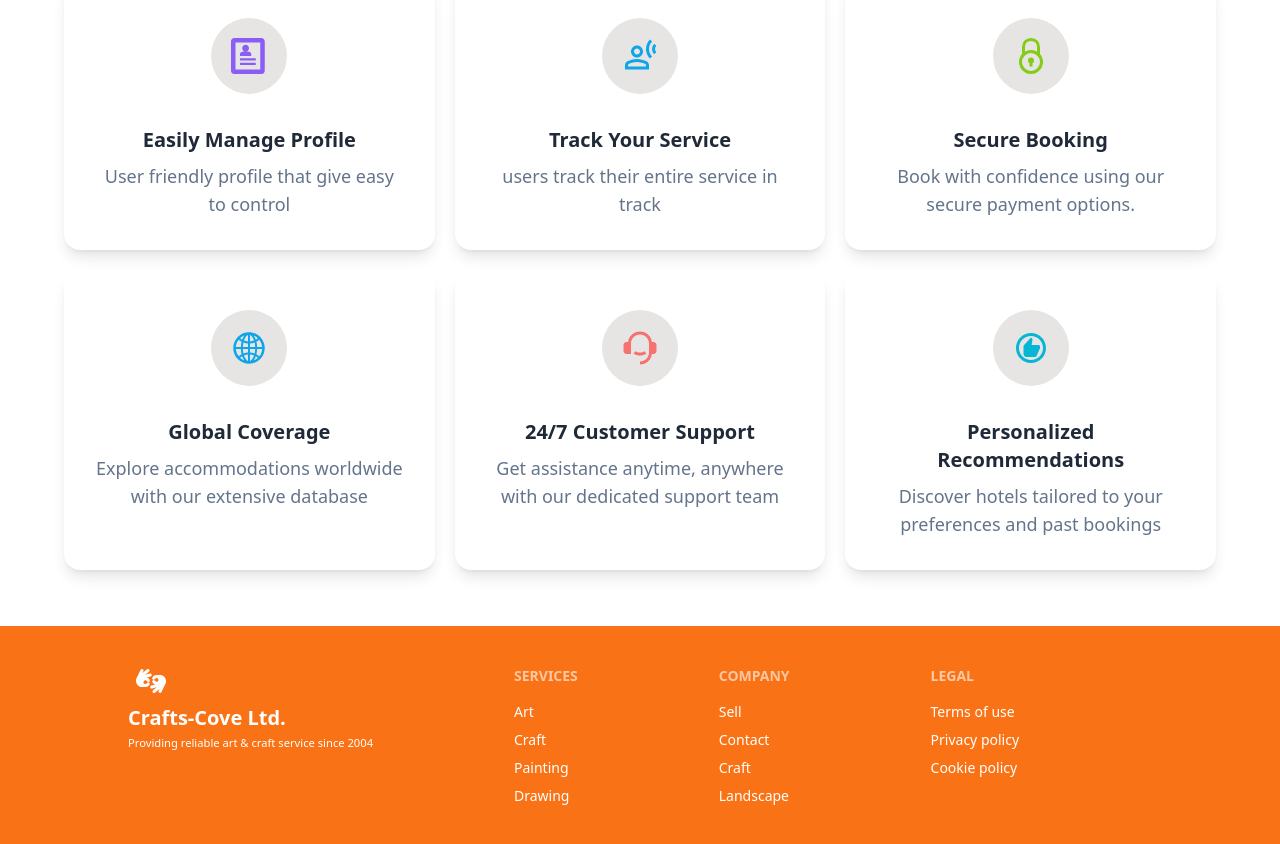
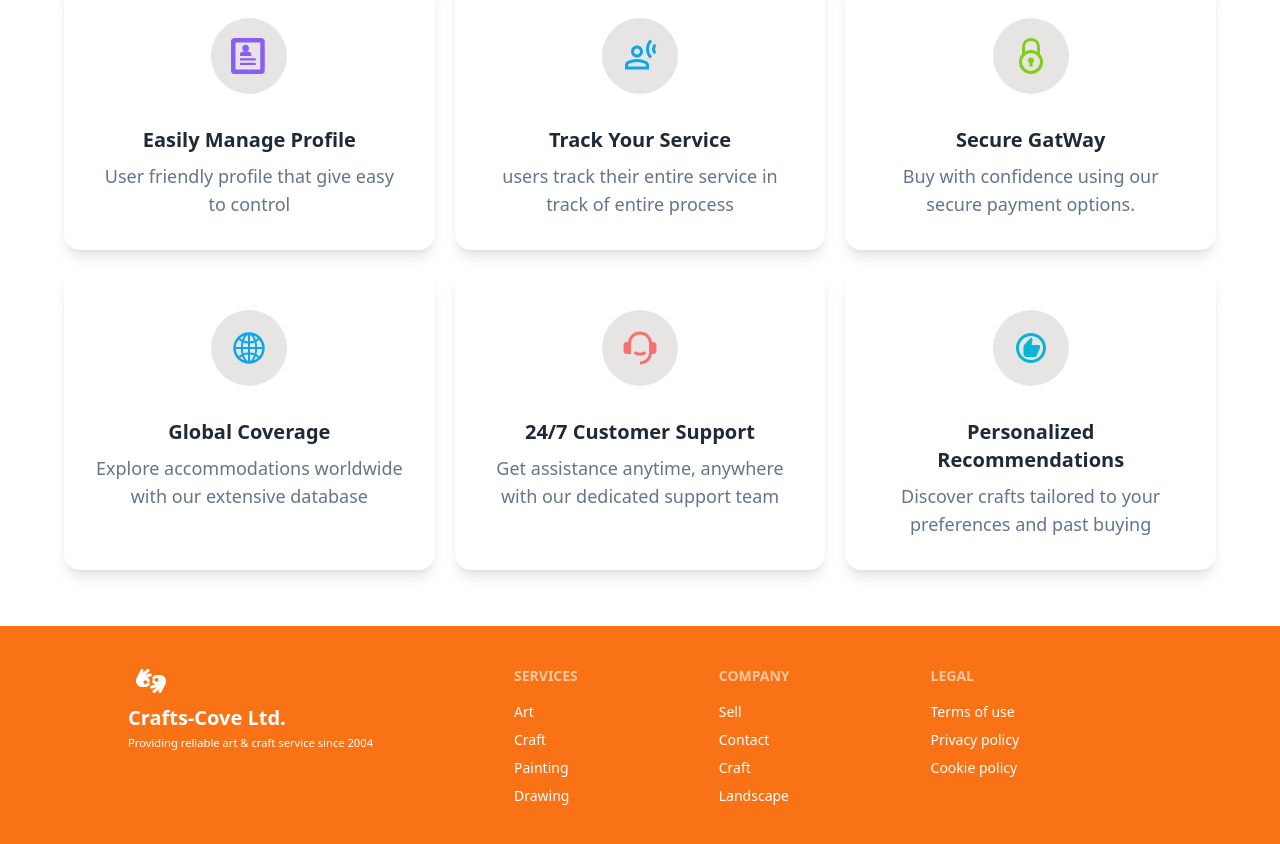
Before and after one commit to SamiulHasan-dev/art-and-craft-store, a React (Vite) app: page / in a window 1280 px wide. Shown: the part 2560-3404 px from the top of the page. Built offline with nearby package versions, Linux system fonts and the light colour scheme; no server answers.

Commit message:
work on responsive

```diff
--- a/src/pages/AllCraft.jsx
+++ b/src/pages/AllCraft.jsx
@@ -17,7 +17,7 @@ const AllCraft = () => {
                             <th>Item Name</th>
                             <th>Price</th>
                             <th>Customization</th>
-                            <th>Stock Status</th>
+                            <th className="hidden md:block">Stock Status</th>
                             <th>Action</th>
                         </tr>
                     </thead>
@@ -29,7 +29,7 @@ const AllCraft = () => {
                                 <td>{craft.item}</td>
                                 <td>{craft.price}</td>
                                 <td>{craft.customize}</td>
-                                <td>{craft.stock}</td>
+                                <td className="hidden md:block">{craft.stock}</td>
                                 <td><Link  to={`/viewDetails/${craft._id}`}><button className="btn bg-orange-600 text-white">View Details</button></Link></td>
                             </tr>)
                         }
--- a/src/pages/FeatureSection.jsx
+++ b/src/pages/FeatureSection.jsx
@@ -40,7 +40,7 @@ const FeatureSection = () => {
                     </figure>
                     <div className="card-body items-center text-center">
                     <h2 className="card-title text-xl font-bold">Track Your Service</h2>
-                        <p className="text-lg text-slate-500">users track their entire service in track</p>
+                        <p className="text-lg text-slate-500">users track their entire service in track of entire process</p>
                     </div>
                 </div>
                 {/* card 3 */}
@@ -53,8 +53,8 @@ const FeatureSection = () => {
 
                     </figure>
                     <div className="card-body items-center text-center">
-                    <h2 className="card-title text-xl font-bold">Secure Booking</h2>
-                        <p className="text-lg text-slate-500">Book with confidence using our secure payment options.</p>
+                    <h2 className="card-title text-xl font-bold">Secure GatWay</h2>
+                        <p className="text-lg text-slate-500">Buy with confidence using our secure payment options.</p>
                     </div>
                 </div>
             </div>
@@ -97,7 +97,7 @@ const FeatureSection = () => {
                     </figure>
                     <div className="card-body items-center text-center">
                     <h2 className="card-title text-xl font-bold">Personalized Recommendations</h2>
-                        <p className="text-lg text-slate-500">Discover hotels tailored to your preferences and past bookings</p>
+                        <p className="text-lg text-slate-500">Discover crafts tailored to your preferences and past buying</p>
                     </div>
                 </div>
             </div>
```
